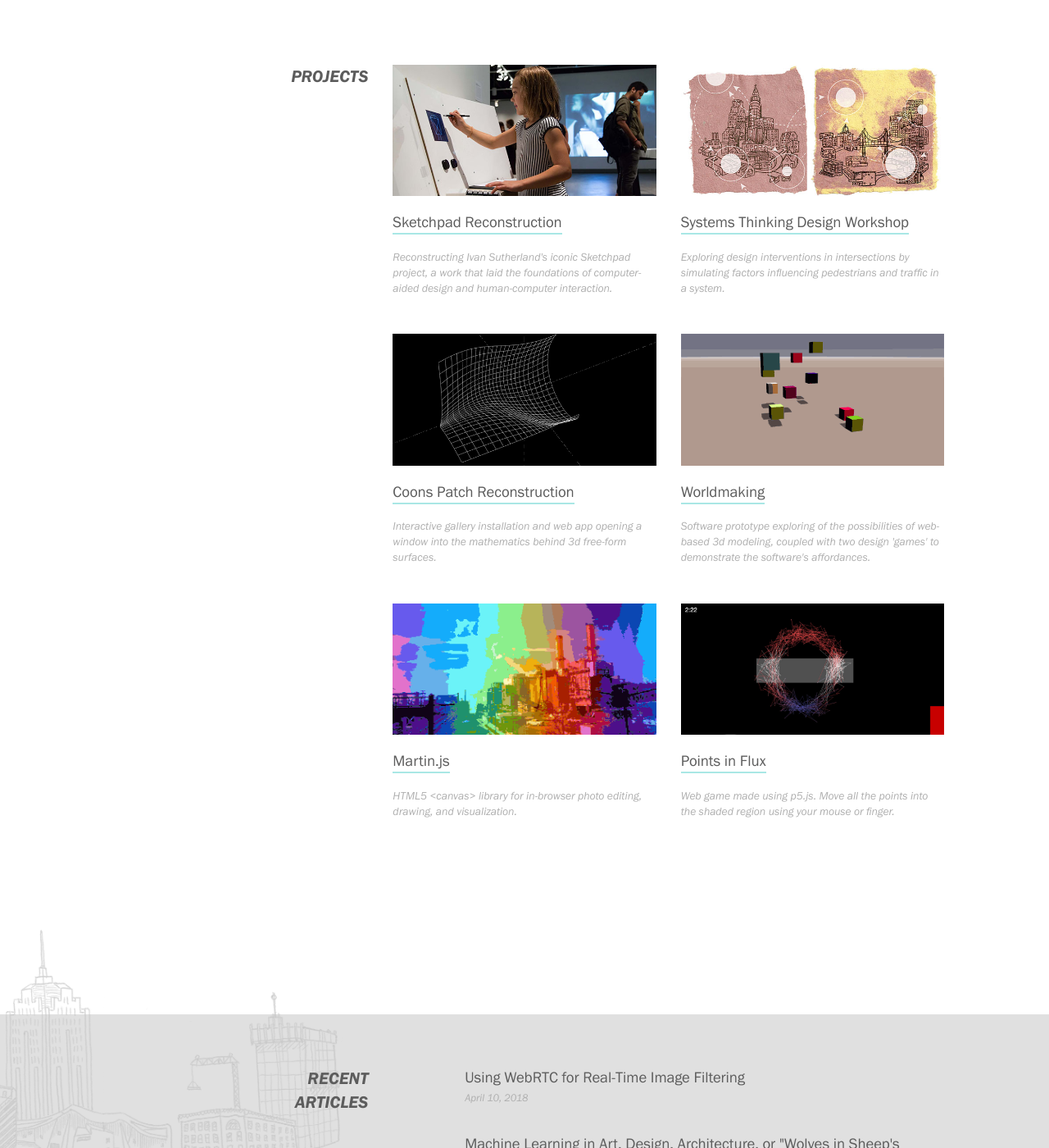
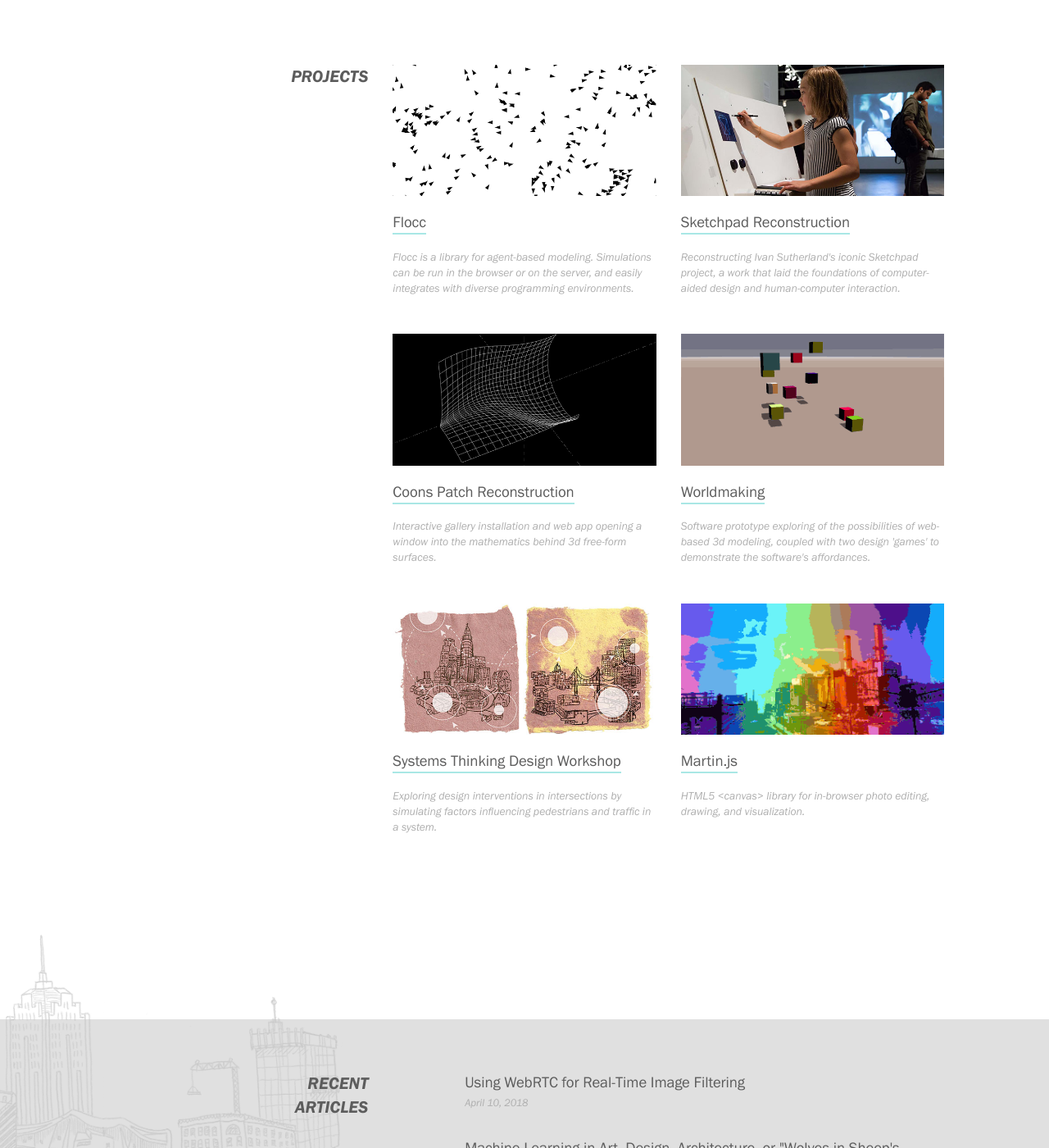
Before and after one commit to scottdonaldson/scottland.cc, a Jekyll site: the page built from index.html, in a window 1280 px wide and 1400 px high, scrolled down 736 px. Shown: the whole window at 82% size. Built offline with Jekyll 4.4.1, drawn with Linux system fonts in a browser that asks for light colours; comment, search, counter and statistics services are not loaded.

Commit message:
add flocc

```diff
--- /dev/null
+++ b/Gemfile
@@ -0,0 +1,2 @@
+source 'https://rubygems.org'
+gem 'jekyll'
--- a/index.html
+++ b/index.html
@@ -26,21 +26,21 @@
             </div>
             <div class="four six-s columns normalize">
                 <div class="row same-height">
+                    <a href="https://flocc.network/" target="_blank">
+                        <img src="/images/projects/flocc/flocking.gif">
+                        <h3>Flocc</h3>
+                    </a>
+                    <p class="caption">Flocc is a library for agent-based modeling. Simulations can be run in the browser or on the server, and easily integrates with diverse programming environments.</p>
+                </div>
+            </div>
+            <div class="four six-s columns normalize">
+                <div class="row same-height">
                     <a href="/projects/sketchpad">
                         <img src="/images/projects/sketchpad/preview.jpg">
                         <h3>Sketchpad Reconstruction</h3>
                     </a>
                     <p class="caption">Reconstructing Ivan Sutherland's iconic Sketchpad project, a work that laid the foundations of computer-aided design and human-computer interaction.</p>
                     </p>
-                </div>
-            </div>
-            <div class="four six-s columns normalize">
-                <div class="row same-height">
-                    <a href="/projects/reimagining-urban-intersections">
-                        <img src="/images/projects/intersections/preview.jpg">
-                        <h3>Systems Thinking Design Workshop</h3>
-                        <p class="caption">Exploring design interventions in intersections by simulating factors influencing pedestrians and traffic in a system.</p>
-                    </a>
                 </div>
             </div>
         </div>
@@ -76,21 +76,21 @@
             <div class="four columns hide-s"><!-- spacer --></div>
             <div class="four six-s columns normalize">
                 <div class="row same-height">
+                    <a href="/projects/reimagining-urban-intersections">
+                        <img src="/images/projects/intersections/preview.jpg">
+                        <h3>Systems Thinking Design Workshop</h3>
+                        <p class="caption">Exploring design interventions in intersections by simulating factors influencing pedestrians and traffic in a system.</p>
+                    </a>
+                </div>
+            </div>
+            <div class="four six-s columns normalize">
+                <div class="row same-height">
                     <a href="/projects/martin-js">
                         <img src="/images/projects/martinjs.gif">
                         <h3>Martin.js</h3>
                     </a>
                     <p class="caption">HTML5 &lt;canvas&gt; library for in-browser photo editing, drawing, and visualization.</p>
                     </p>
-                </div>
-            </div>
-            <div class="four six-s columns normalize">
-                <div class="row same-height">
-                    <a href="http://points.scottland.cc/" target="_blank">
-                        <img src="/images/projects/pointsinflux.jpg">
-                        <h3>Points in Flux</h3>
-                    </a>
-                    <p class="caption">Web game made using p5.js. Move all the points into the shaded region using your mouse or finger.</p>
                 </div>
             </div>
         </div>
```
Also changed, not shown: Gemfile.lock (added), images/projects/flocc/flocking.gif (added).
